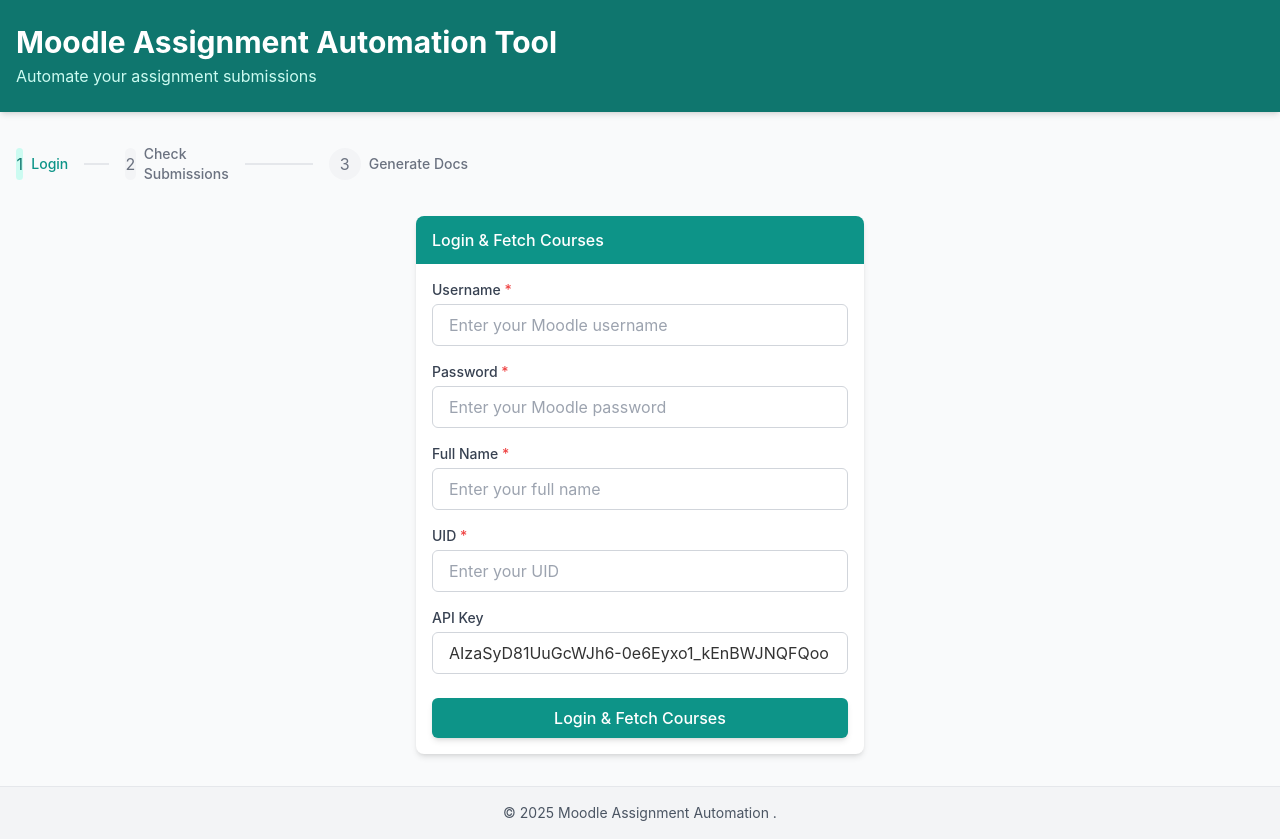
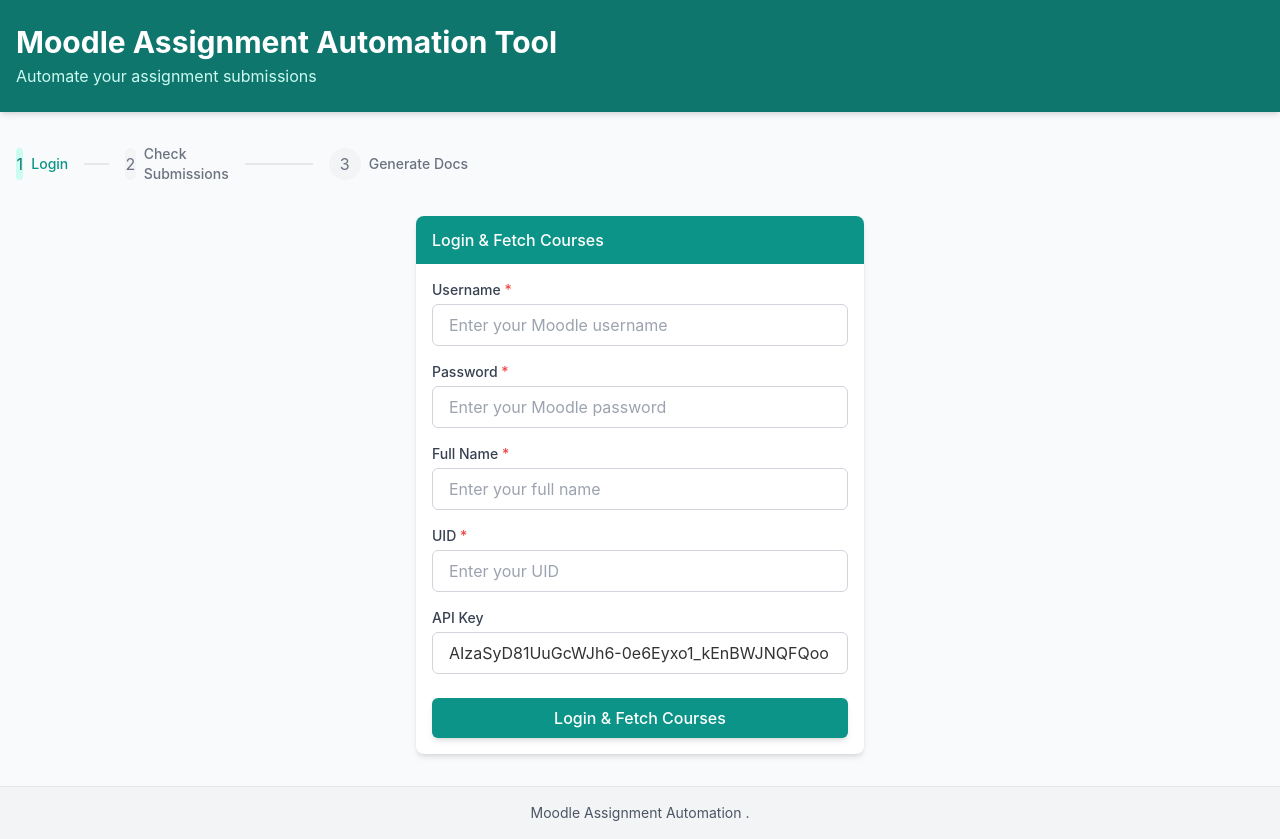
Before and after one commit to HARSH825/moodleAutomation, a React (Vite) app in the folder client/: page / in a window 1280 px wide. Built offline with nearby package versions, Linux system fonts and the light colour scheme.

Commit message:
ui changes

```diff
--- a/client/src/pages/Dashboard.jsx
+++ b/client/src/pages/Dashboard.jsx
@@ -1,4 +1,3 @@
-// src/pages/Dashboard.jsx
 import React from 'react';
 import { useAppContext } from '../context/AppContext';
 import LoginForm from '../components/forms/LoginForm';
@@ -88,7 +87,8 @@
 
       <footer className="bg-gray-100 border-t">
         <div className="container mx-auto px-4 py-4 text-center text-gray-600 text-sm">
-          &copy; {new Date().getFullYear()} Moodle Assignment Automation .
+           {/* {new Date().getFullYear()}  */}
+           Moodle Assignment Automation .
         </div>
       </footer>
     </div>
--- a/client/src/services/api.js
+++ b/client/src/services/api.js
@@ -1,4 +1,4 @@
-const API_BASE_URL = 'https://moodle-backend-the-final-take.onrender.com';
+const API_BASE_URL = 'http://localhost:3000'; // Replace with your actual API base URL
 
 export const api = {
   async loginFetch(userData) {
```
Also changed, not shown: client/src/utils/helper.js (deleted).
